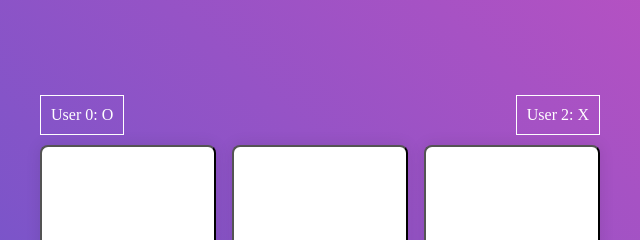
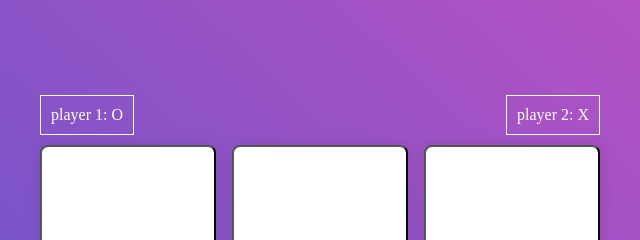
Before and after one commit to Luiizmiranda/Jogo-da-Velha, a plain HTML site: page index.html in a window 1280 px wide. Shown: the top 240 px of the page, 320-960 px from the left. Drawn offline with Linux system fonts and the light colour scheme.

Commit message:
Update index.html

```diff
--- a/index.html
+++ b/index.html
@@ -10,8 +10,8 @@
 <body>
     <div class="wrapper">
         <div class="users">
-            <div class="user__1">User 0: <span id="user__count1">O</span></div>
-            <div class="user__1">User 2: <span id="user__count2">X</span></div>
+            <div class="user__1">player 1: <span id="user__count1">O</span></div>
+            <div class="user__1">player 2: <span id="user__count2">X</span></div>
         </div>
         <div class="container">
             <button class="btn_option" id="1"></button>
```
